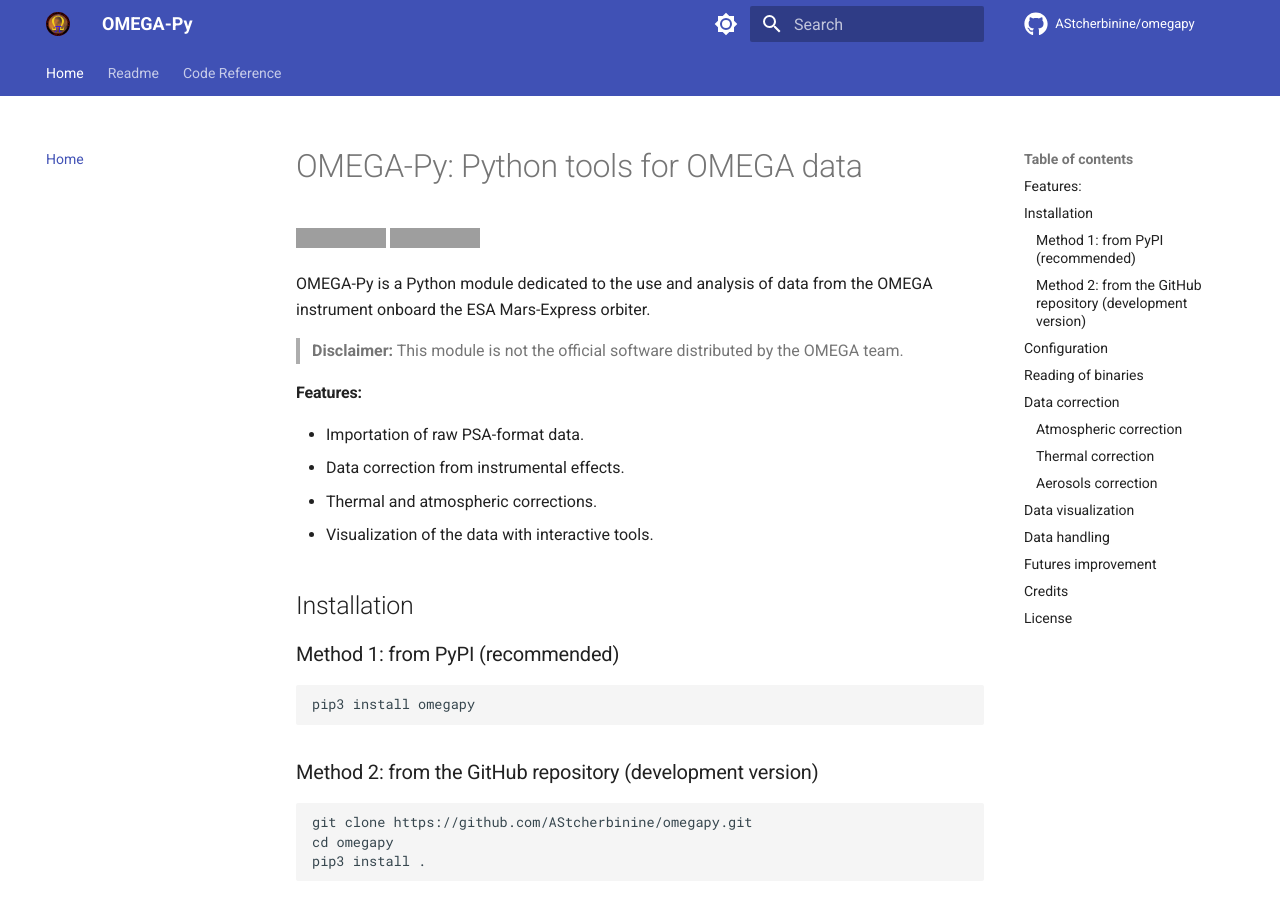
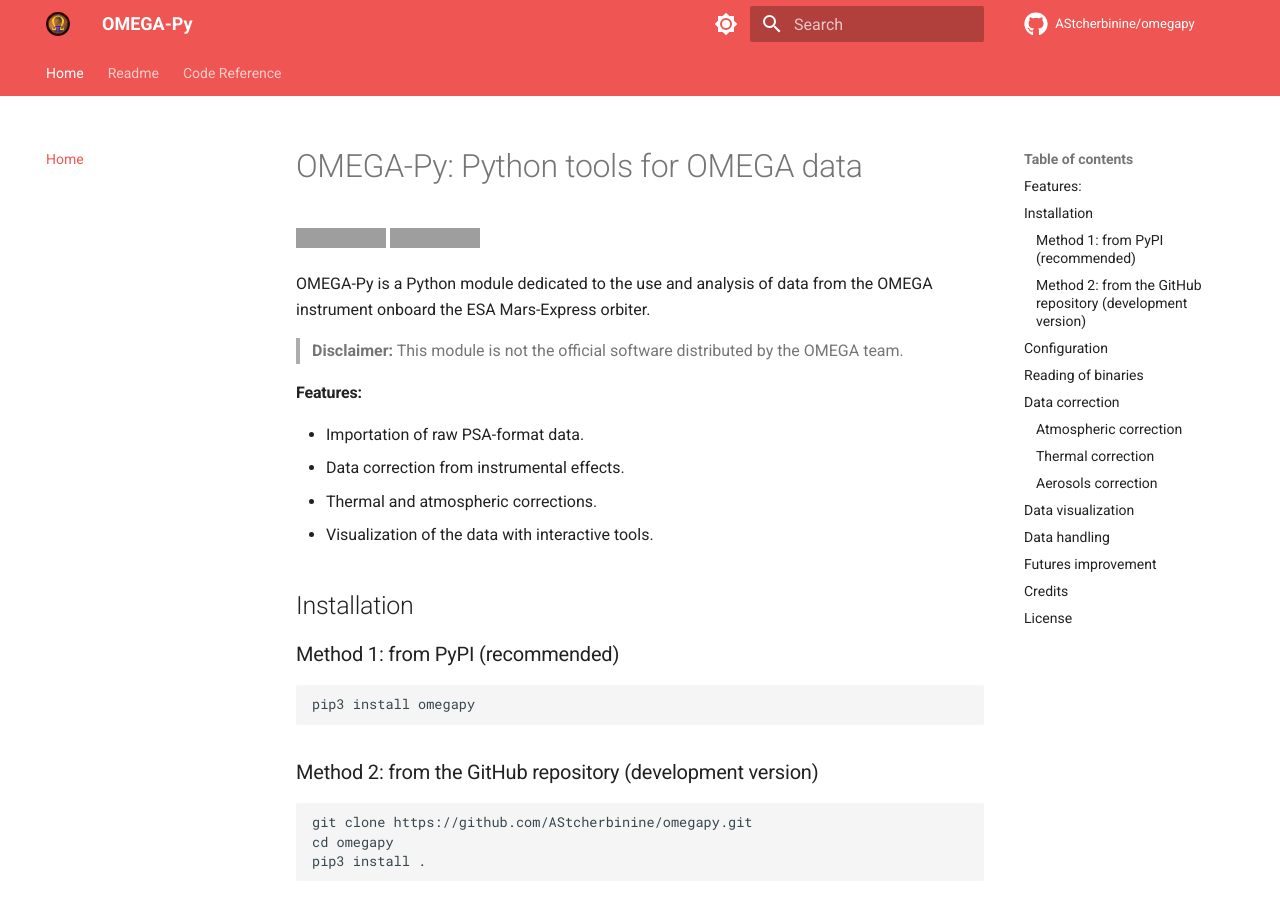
Before and after one commit to AStcherbinine/omegapy, an MkDocs documentation site: the page built from docs/index.md, in a window 1280 px wide and 900 px high. Built offline with MkDocs 1.6.1 and Material for MkDocs 9.7.7, drawn with Linux system fonts in a browser that asks for light colours; comment, search, counter and statistics services are not loaded; grey boxes are pictures that could not be loaded.

Commit message:
Change colors doc

```diff
--- a/mkdocs.yml
+++ b/mkdocs.yml
@@ -23,18 +23,17 @@ theme:
   favicon: img/favicon_omegapy.ico
   palette:
     - scheme: default
-      #primary: red
-      #accent: orange
       toggle:
         icon: material/brightness-7
         name: Dark mode
+      primary: red
+      accent: orange
     - scheme: slate
-      #primary: red
-      #accent: orange
       toggle:
         icon: material/brightness-4
         name: Light mode
       primary: red
+      accent: orange
   features:
     - navigation.instant
     - navigation.tabs
```
